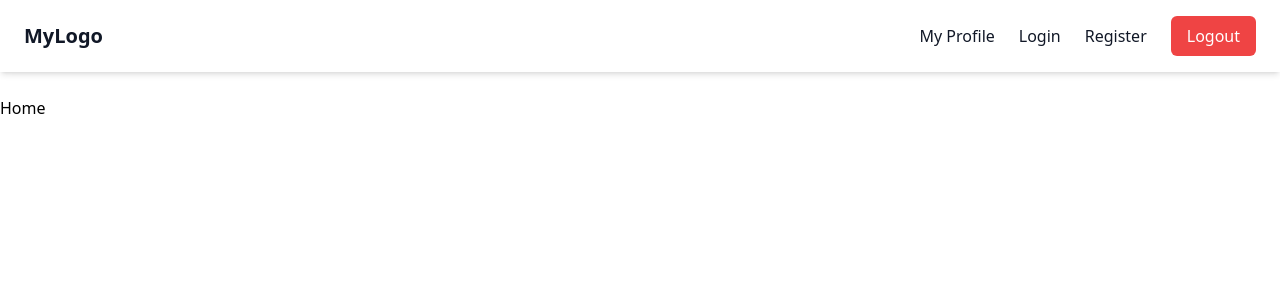
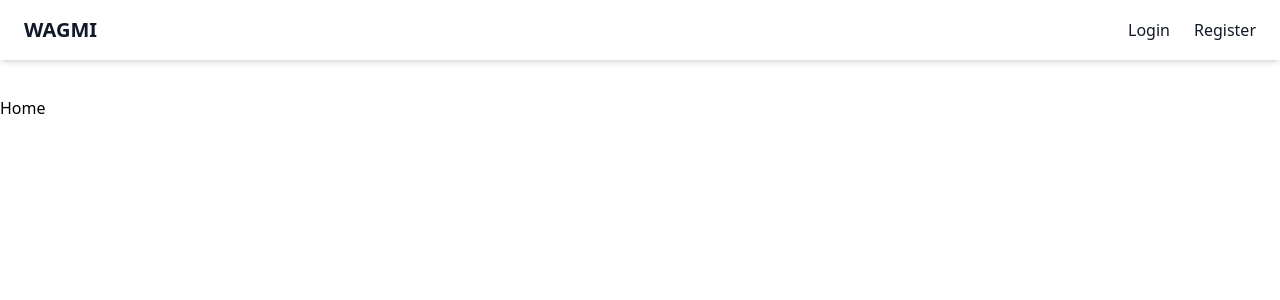
Before and after one commit to JoaDelVecchio/WAGMI, a React (Vite) app in the folder client/: page / in a window 1280 px wide. Shown: the top 300 px of the page. Built offline with nearby package versions, Linux system fonts and the light colour scheme.

Commit message:
Update navbar style

```diff
--- a/client/src/components/Navbar.tsx
+++ b/client/src/components/Navbar.tsx
@@ -1,8 +1,14 @@
-import React, { useState } from "react";
+import { useState } from "react";
 import { Link } from "react-router-dom";
+import { useAuthContext } from "../context/AuthContextProvider";
 
 const Navbar = () => {
-  const [isOpen, setIsOpen] = useState(false);
+  const { currentUser } = useAuthContext();
+  const [isOpen, setIsOpen] = useState<boolean>(false);
+
+  const handleLogout = () => {
+    // Add the logout logic here
+  };
 
   return (
     <nav className="bg-transparent py-4 px-6 fixed top-0 left-0 right-0 w-full z-50 shadow-md">
@@ -10,12 +16,55 @@ const Navbar = () => {
         {/* Logo */}
         <Link
           to="/"
-          className="text-xl font-semibold text-gray-900 hover:text-gray-600 transition duration-300"
+          className="text-xl font-semibold text-gray-900 hover:text-blue-600 transition duration-300 ease-in-out"
         >
-          MyLogo
+          WAGMI
         </Link>
 
+        <div className="flex items-center gap-4">
           {/* Hamburger Menu (for mobile) */}
+
+          {/* Links for Desktop */}
+          <div
+            className={`lg:flex items-center space-x-6 transition-all duration-300 ease-in-out transform ${
+              isOpen ? "opacity-100 scale-100" : "opacity-0 scale-95"
+            } lg:opacity-100 lg:scale-100 lg:flex-row lg:items-center`}
+          >
+            {/* My Profile Link (only visible if logged in) */}
+            {currentUser && (
+              <Link
+                to="/profile"
+                className="text-gray-900 hover:text-blue-600 transition duration-300 transform hover:scale-105"
+              >
+                My Profile
+              </Link>
+            )}
+
+            {/* Conditional Login/Logout */}
+            {!currentUser ? (
+              <>
+                <Link
+                  to="/login"
+                  className="text-gray-900 hover:text-blue-600 transition duration-300 transform hover:scale-105"
+                >
+                  Login
+                </Link>
+                <Link
+                  to="/register"
+                  className="text-gray-900 hover:text-blue-600 transition duration-300 transform hover:scale-105"
+                >
+                  Register
+                </Link>
+              </>
+            ) : (
+              <button
+                onClick={handleLogout}
+                className="bg-blue-500 text-white py-2 px-4 rounded-md hover:bg-blue-600 transition-all duration-300 transform hover:scale-105"
+              >
+                Logout
+              </button>
+            )}
+          </div>
           <button
             onClick={() => setIsOpen(!isOpen)}
             className="lg:hidden text-gray-900 hover:text-gray-600 focus:outline-none"
@@ -35,37 +84,6 @@ const Navbar = () => {
               />
             </svg>
           </button>
-
-        {/* Links for Desktop */}
-        <div
-          className={`lg:flex items-center space-x-6 transition-all duration-300 ease-in-out ${
-            isOpen ? "block" : "hidden"
-          }`}
-        >
-          <Link
-            to="/profile"
-            className="text-gray-900 hover:text-gray-600 transition duration-300"
-          >
-            My Profile
-          </Link>
-          <Link
-            to="/login"
-            className="text-gray-900 hover:text-gray-600 transition duration-300"
-          >
-            Login
-          </Link>
-          <Link
-            to="/register"
-            className="text-gray-900 hover:text-gray-600 transition duration-300"
-          >
-            Register
-          </Link>
-          <button
-            onClick={() => console.log("Logging out")}
-            className="bg-red-500 text-white py-2 px-4 rounded-md hover:bg-red-600 transition-colors duration-300"
-          >
-            Logout
-          </button>
         </div>
       </div>
     </nav>
--- a/client/src/context/AuthContextProvider.tsx
+++ b/client/src/context/AuthContextProvider.tsx
@@ -1,4 +1,4 @@
-import { createContext, useEffect, useState } from "react";
+import { createContext, useContext, useEffect, useState } from "react";
 
 interface Portfolios {
   tokenId: string;
@@ -22,6 +22,11 @@ export const AuthContext = createContext<AuthContextType | undefined>(
   undefined,
 );
 
+export const useAuthContext = () => {
+  const authContext = useContext(AuthContext);
+  if (!authContext) throw new Error("AuthContext is not available");
+  return authContext;
+};
 const AuthContextProvider = ({ children }: { children: React.ReactNode }) => {
   const [currentUser, setCurrentUser] = useState<IUser>(() => {
     const storedUser = localStorage.getItem("user");
--- a/client/src/routes/Home.tsx
+++ b/client/src/routes/Home.tsx
@@ -1,11 +1,7 @@
-import { useContext } from "react";
-import { AuthContext } from "../context/AuthContextProvider";
+import { useAuthContext } from "../context/AuthContextProvider";
 
 const Home = () => {
-  const authContext = useContext(AuthContext);
-  if (!authContext) throw new Error("AuthContext is not available");
-
-  const { currentUser } = authContext;
+  const { currentUser } = useAuthContext();
 
   return <div>Home {currentUser?.username}</div>;
 };
```
Lines whose indentation alone changed are shown as unchanged.
